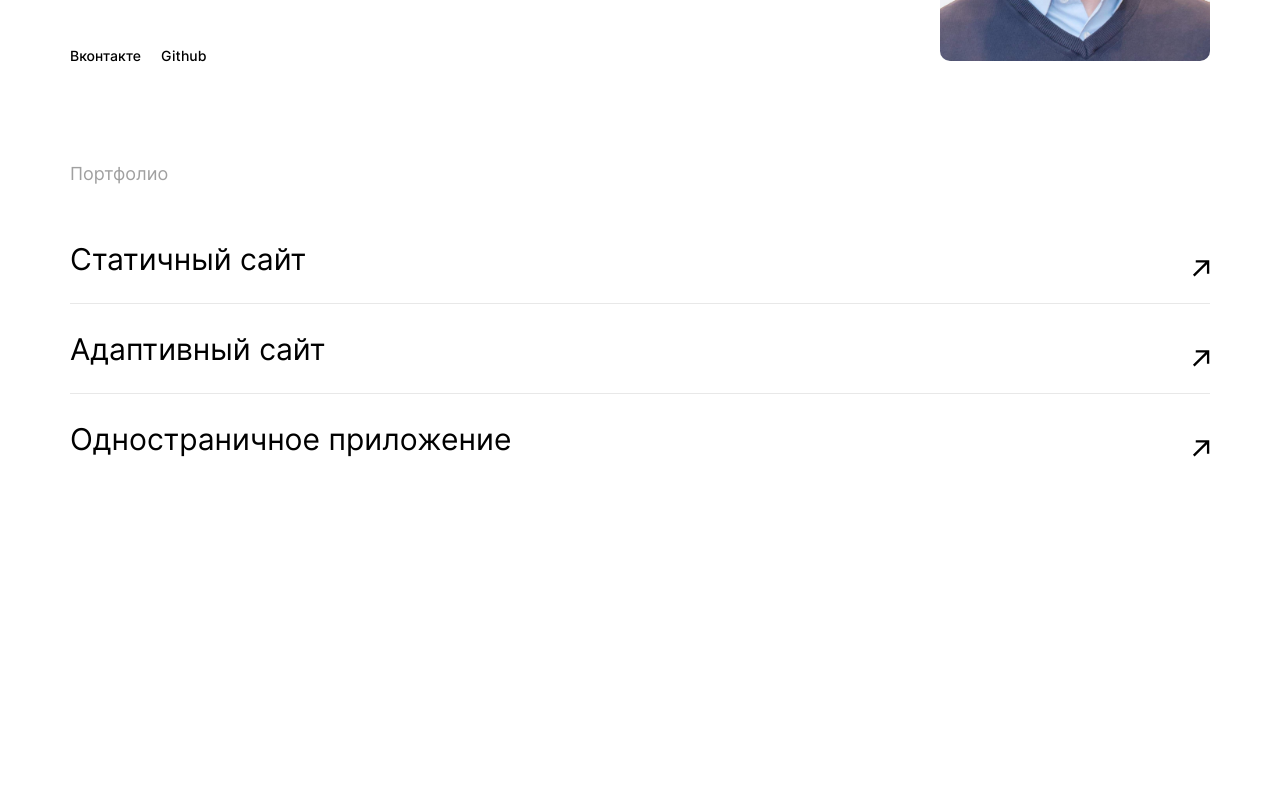
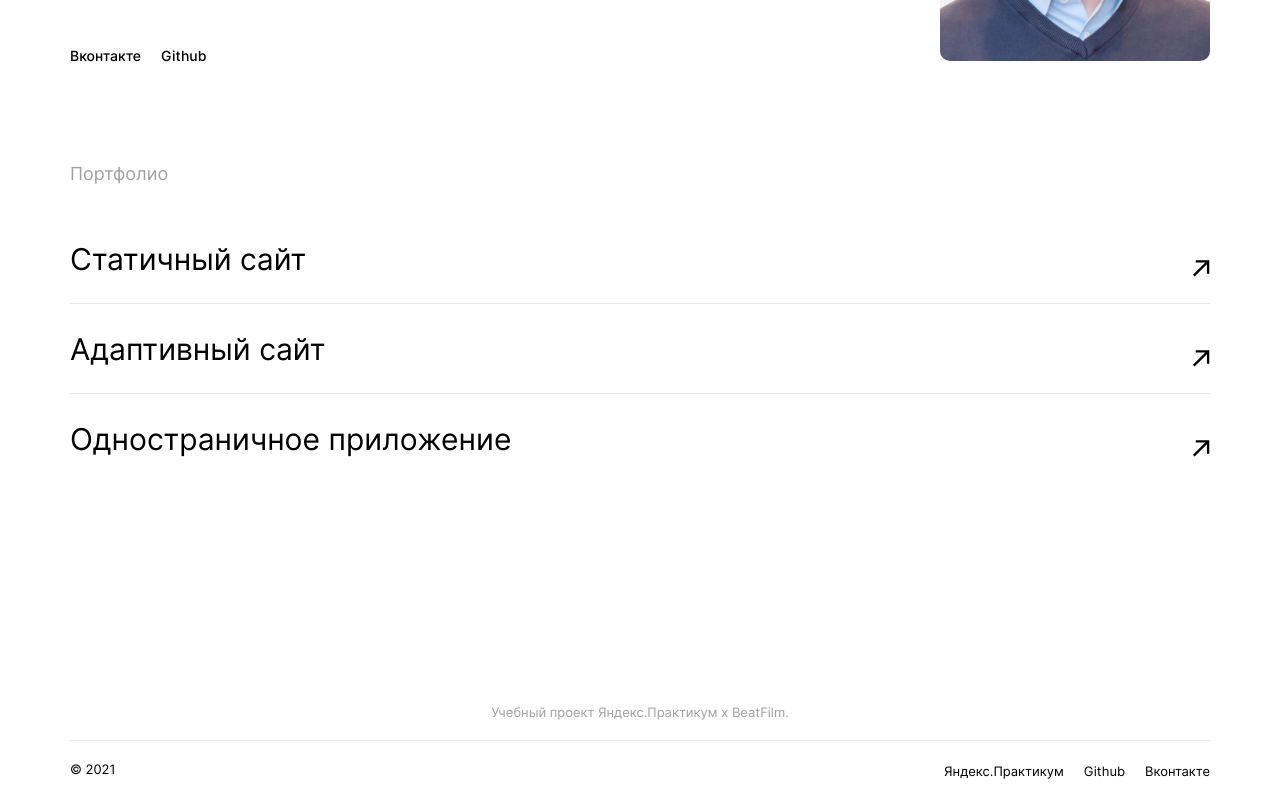
Before and after one commit to nikolaevfo/movies-explorer-frontend, a React (Create React App) app: page /profile in a window 1280 px wide. Shown: the part 2567-3367 px from the top of the page. Before the commit the page ends 3191 px from the top, so only its background shows below. Built offline with nearby package versions, Linux system fonts and the light colour scheme; the HTML template or start-up script is replaced by a standard one.

Commit message:
feat: footer

```diff
--- a/src/components/AboutMe/AboutMe.css
+++ b/src/components/AboutMe/AboutMe.css
@@ -1,5 +1,5 @@
 .about-me {
-  width: 100%;
+  /* width: 100%; */
   /* display: flex;
   justify-content: center; */
   padding: 110px 0 50px;
--- a/src/components/AboutProject/AboutProject.css
+++ b/src/components/AboutProject/AboutProject.css
@@ -1,5 +1,5 @@
 .about-project {
-  width: 100%;
+  /* width: 100%; */
   /* display: flex;
   justify-content: center; */
   padding: 110px 0;
--- a/src/components/AboutProject/AboutProject.js
+++ b/src/components/AboutProject/AboutProject.js
@@ -5,7 +5,7 @@ import '../../vendor/container.css';
 
 function AboutProject() {
   return (
-    <div className="about-project" id="about-project">
+    <div className="about-project">
       <div className="about-project__container container">
         <h2 className="about-project__title">О проекте</h2>
         <div className="about-project__info-text-items">
--- a/src/components/App/App.js
+++ b/src/components/App/App.js
@@ -2,6 +2,7 @@ import React from 'react';
 import './App.css';
 
 import Main from '../Main/Main';
+import Footer from '../Footer/Footer';
 
 function App() {
 
@@ -9,6 +10,7 @@ function App() {
     <div className="root">
       <div className="page">
         <Main />
+        <Footer />
         {/* <Switch>
 
           <Route exact path="/">
--- a/src/components/Footer/Footer.css
+++ b/src/components/Footer/Footer.css
@@ -0,0 +1,65 @@
+.footer {
+  width: 100%;
+  padding: 80px 0 20px;
+}
+
+.footer__container {
+  /* display: flex;
+  flex-direction: column;
+  justify-content: flex-start;
+  align-items: stretch; */
+}
+
+.footer__title {
+  font-weight: normal;
+  font-size: 13px;
+  line-height: 16px;
+
+  color: #A0A0A0;
+  padding-bottom: 20px;
+  border-bottom: 1px solid #E8E8E8;
+  margin: 0 0 20px;
+  display: block;
+  text-align: center;
+}
+
+.footer__content {
+  display: flex;
+  justify-content: space-between;
+  align-items: flex-start;
+}
+
+.footer__copyright {
+  font-weight: normal;
+  font-size: 13px;
+  line-height: 16px;
+
+  margin: 0;
+}
+
+.footer__items {
+  padding: 0;
+  margin: 0;
+  display: flex;
+  justify-content: flex-end;
+  align-items: flex-start;
+}
+
+.footer__item {
+  list-style: none;
+  margin-left: 20px;
+}
+
+.footer__link {
+  font-weight: normal;
+  font-size: 13px;
+  line-height: 16px;
+
+  text-decoration: none;
+  color: #000;
+  transition: 0.3s;
+}
+
+.footer__link:hover {
+  color: #A0A0A0;
+}
--- /dev/null
+++ b/src/components/Footer/Footer.js
@@ -0,0 +1,30 @@
+import React from 'react';
+import './Footer.css';
+import '../../vendor/container.css';
+import { Link } from 'react-router-dom';
+
+function Footer() {
+  return (
+    <div class="footer">
+      <div class="footer__container container">
+        <h3 class="footer__title">Учебный проект Яндекс.Практикум х BeatFilm.</h3>
+        <div class="footer__content">
+          <p class="footer__copyright">&copy; 2021</p>
+          <ul class="footer__items">
+            <li class="footer__item">
+              <Link to={{pathname: 'https://praktikum.yandex.ru/'}} target="_blank" className="footer__link">Яндекс.Практикум</Link>
+            </li>
+            <li class="footer__item">
+              <Link to={{pathname: 'https://github.com/nikolaevfo'}} target="_blank" className="footer__link">Github</Link>
+            </li>
+            <li class="footer__item">
+              <Link to={{pathname: 'https://vk.com/id9465254'}} target="_blank" className="footer__link">Вконтакте</Link>
+            </li>
+          </ul>
+        </div>
+      </div>
+    </div>
+  );
+};
+
+export default Footer;
--- a/src/components/Promo/Promo.css
+++ b/src/components/Promo/Promo.css
@@ -1,5 +1,5 @@
 .promo {
-  width: 100%;
+  /* width: 100%; */
   min-height: 100vh;
   background: #DDDEE3;
   display: flex;
--- a/src/components/Techs/Techs.css
+++ b/src/components/Techs/Techs.css
@@ -1,5 +1,5 @@
 .techs {
-  width: 100%;
+  /* width: 100%; */
   /* display: flex;
   justify-content: center; */
   padding: 100px 0;
```
Also changed, not shown: src/temp.html (+17 -8 lines).
